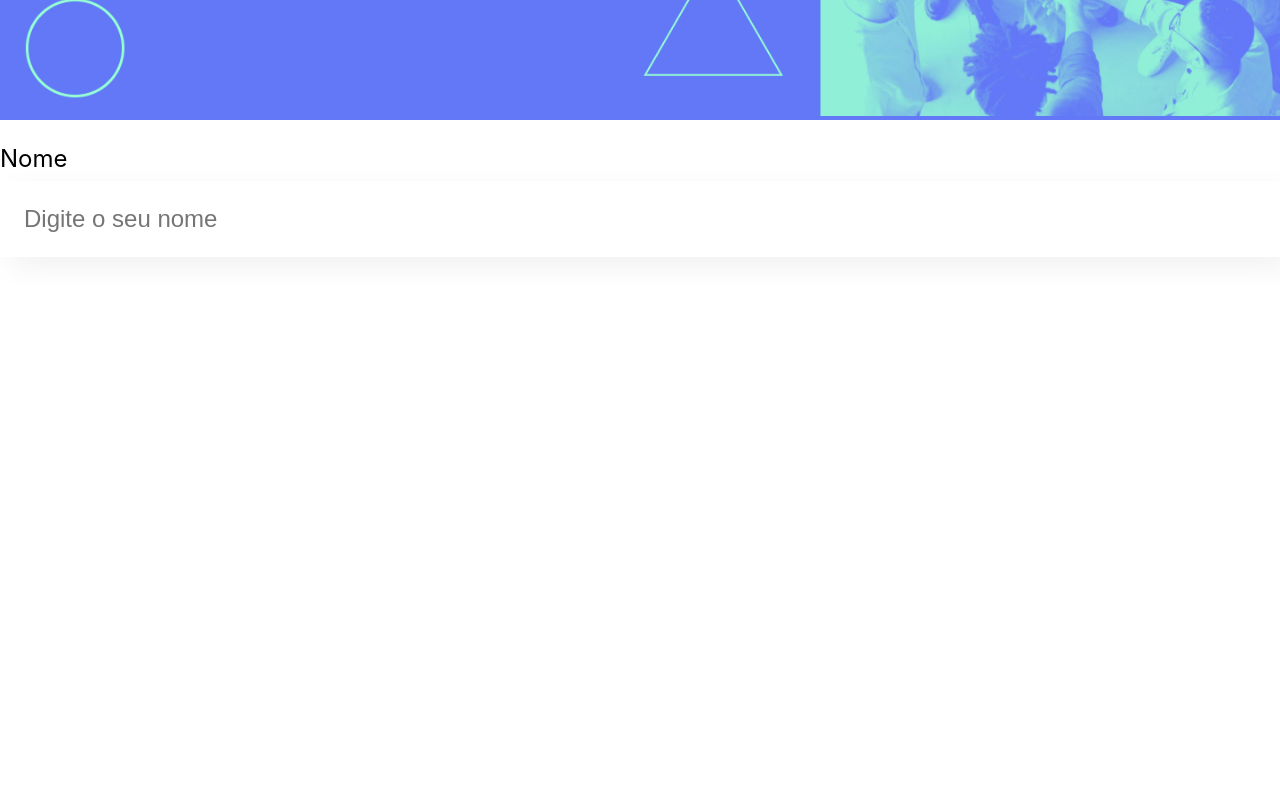
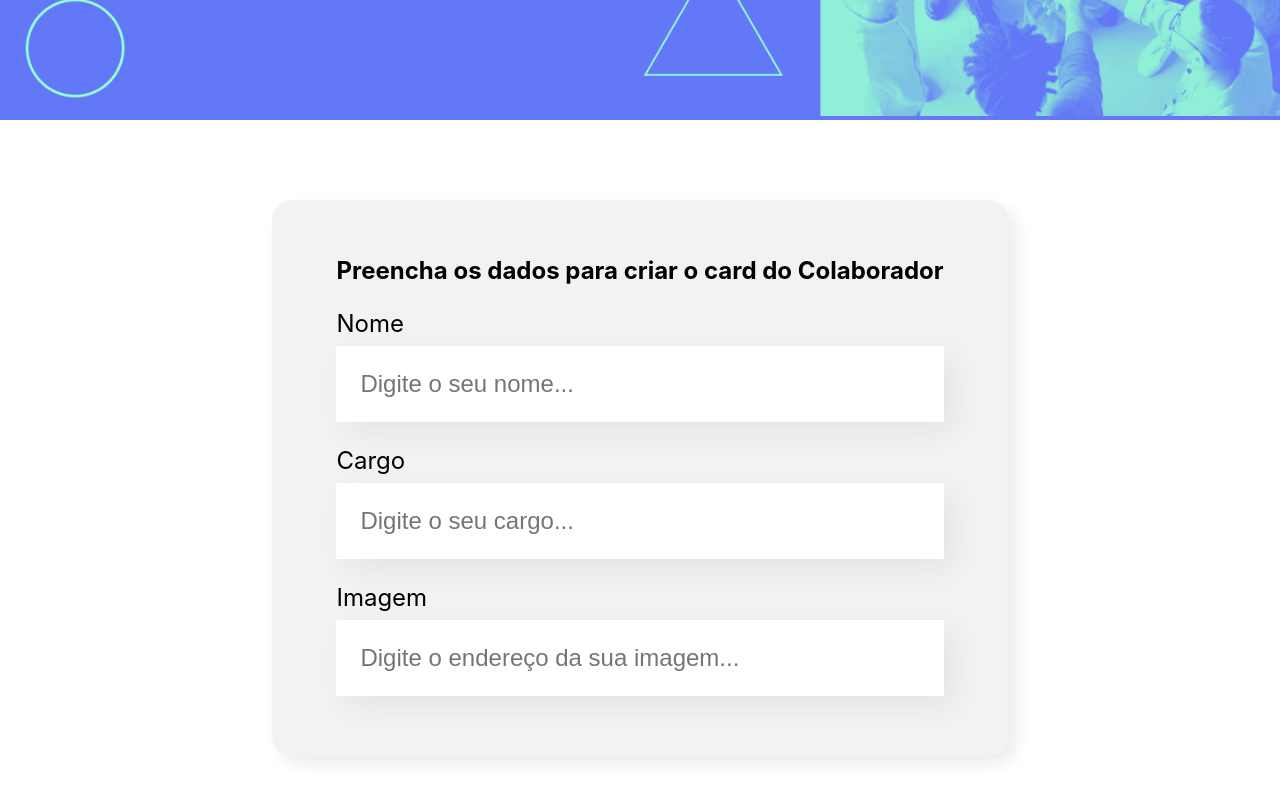
Before and after one commit to GilbertoSEspinoso/organo-react, a React (Create React App) app: page / in a window 1280 px wide. Shown: the part 378-1178 px from the top of the page. Before the commit the page ends 800 px from the top, so only its background shows below. Built offline with nearby package versions, Linux system fonts and the light colour scheme.

Commit message:
created Banner, Campotexto and Formulario

```diff
--- a/src/App.js
+++ b/src/App.js
@@ -1,11 +1,12 @@
 import Banner from './componentes/Banner';
 import CampoTexto from './componentes/CampoTexto';
+import Formulario from './componentes/Fomulario';
 
 function App() {
   return (
     <div className="App">
       <Banner />
-      <CampoTexto />
+      <Formulario />
     </div>
   );
 }
--- a/src/componentes/CampoTexto/index.js
+++ b/src/componentes/CampoTexto/index.js
@@ -1,10 +1,10 @@
 import './CampoTexto.css'
 
-const CampoTexto = () => {
+const CampoTexto = (props) => {
   return (
     <div className="campo-texto">
-      <label>Nome</label>
-      <input placeholder='Digite o seu nome'/>
+      <label>{props.label}</label>
+      <input placeholder={`${props.placeholder}...`}/>
     </div>
   )
 }
--- /dev/null
+++ b/src/componentes/Fomulario/Formulario.css
@@ -0,0 +1,13 @@
+.formulario {
+  display: flex;
+  justify-content: center;
+  margin:  80px 0;
+}
+
+.formulario form {
+  max-width: 80%;
+  background-color: #F2F2F2;
+  border-radius: 20px;
+  padding: 36px 64px;
+  box-shadow: 8px 8px 16px rgba(0, 0, 0, 0.08);
+}
--- /dev/null
+++ b/src/componentes/Fomulario/index.js
@@ -0,0 +1,17 @@
+import CampoTexto from "../CampoTexto"
+import "./Formulario.css"
+
+const Formulario = () => {
+  return (
+    <section className="formulario">
+      <form>
+        <h2>Preencha os dados para criar o card do Colaborador</h2>
+        <CampoTexto label="Nome" placeholder="Digite o seu nome" />
+        <CampoTexto label="Cargo" placeholder="Digite o seu cargo" />
+        <CampoTexto label="Imagem" placeholder="Digite o endereço da sua imagem" />
+      </form>
+    </section>
+  )
+}
+
+export default Formulario
```
